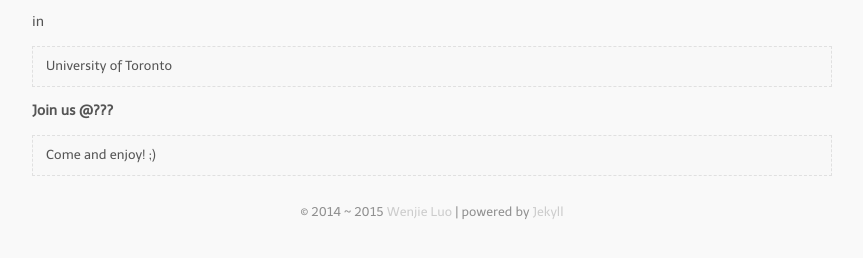
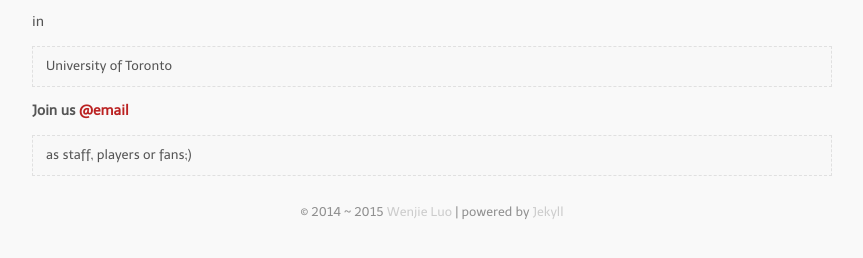
Before and after one commit to wenjie-luo/soccer, a Jekyll site: the page built from about.markdown, in a window 1280 px wide. Shown: the part 201-459 px from the top of the page, without its empty margins (208-1071 px from the left). Built offline with Jekyll 4.4.1, drawn with Linux system fonts in a browser that asks for light colours; nearby versions of some CDN libraries; Markdown is read by kramdown in place of the engine named in the settings.

Commit message:
new deployment

```diff
--- a/about.markdown
+++ b/about.markdown
@@ -12,6 +12,6 @@ in
 > University of Toronto
 
 
-**Join us @???**
+**Join us <a href="mailto:robinf.chang@gmail.com?Subject=**CSSA Soccer** new poeple" target="_top">@email</a>**
 
-> Come and enjoy! ;)
+> as staff, players or fans;)
--- a/team.markdown
+++ b/team.markdown
@@ -10,7 +10,7 @@ layout: page
 <table style="width:100%">
   <tr>
     <td>
-	  <img src="/media/img/ppl/default.png" alt="Drawing" style="width: 200px;"/>
+	  <img src="/media/img/ppl/jmq.jpg" alt="Drawing" style="width: 200px;"/>
 	  <p class="ppl_caption">Mengqi Jia</div>
 	</td>
     <td>
@@ -75,7 +75,7 @@ layout: page
 	</td>
     <td>
 	  <!-- <img src="/media/img/ppl/default.png" alt="Drawing" style="width: 200px;"/> -->
-	  <p class="ppl_caption">Others, Others</div>
+	  <p class="ppl_caption">Others...</div>
 	</td>
 	</td>
   </tr>
```
Also changed, not shown: media/img/ppl/jmq.jpg (added).
